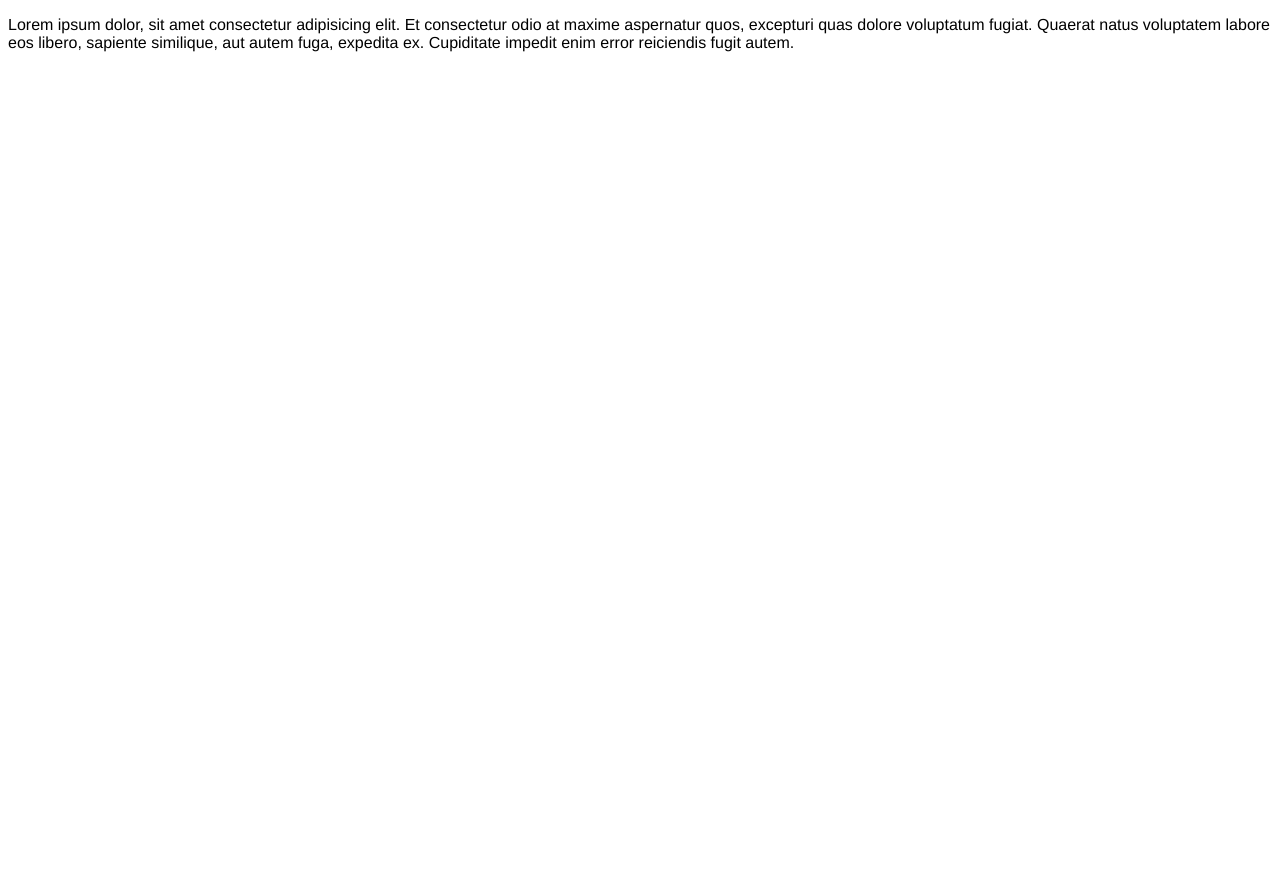
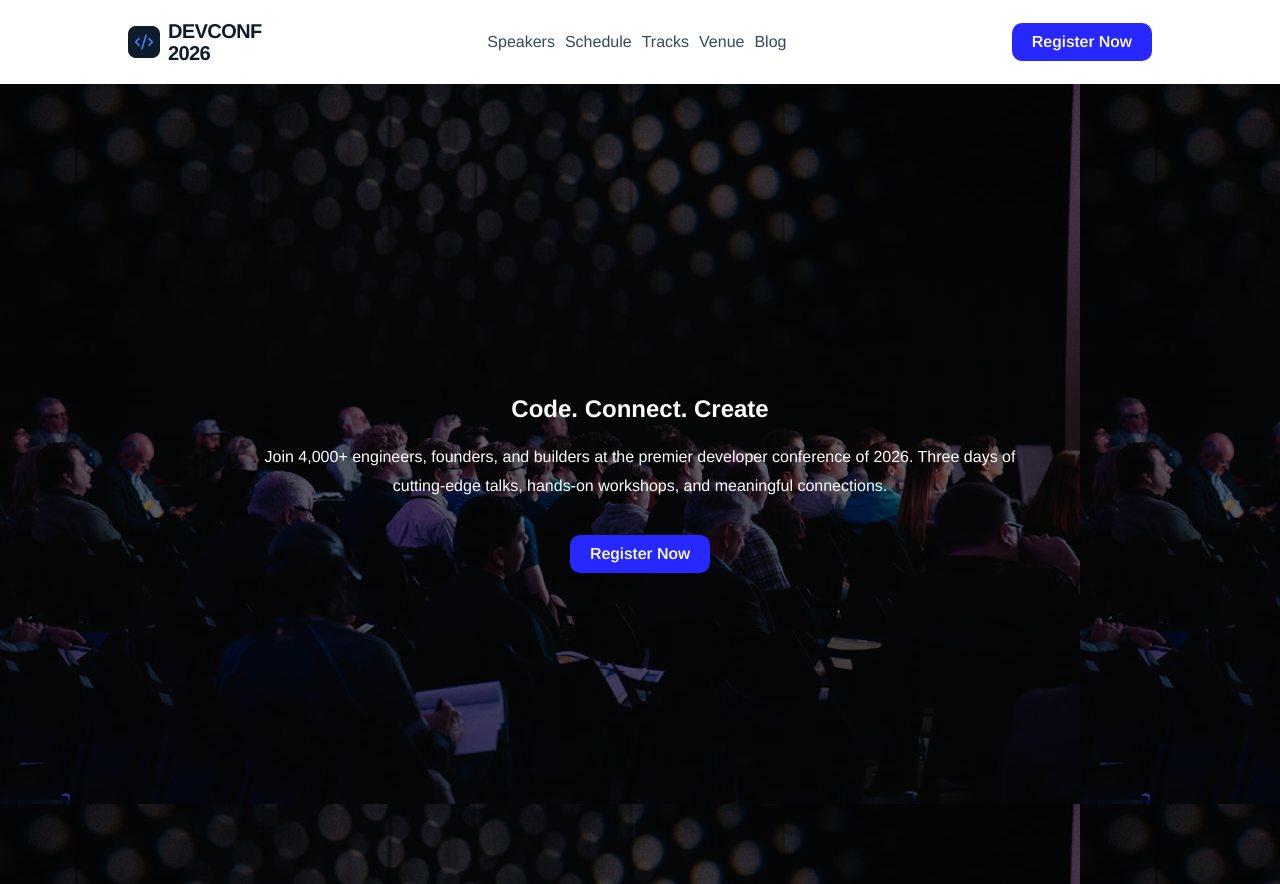
Before and after one commit to Yeshrat-Zerin-Yera/B14-A01-DevConf-2026, a plain HTML site: page index.html in a window 1280 px wide. Before the commit the page ends 800 px from the top, so only its background shows below. Drawn offline with nearby package versions, Linux system fonts and the light colour scheme.

Commit message:
NavBar Banner Added

```diff
--- a/index.html
+++ b/index.html
@@ -15,7 +15,28 @@
 </head>
 <body>
     <header>
-        <p>Lorem ipsum dolor, sit amet consectetur adipisicing elit. Et consectetur odio at maxime aspernatur quos, excepturi quas dolore voluptatum fugiat. Quaerat natus voluptatem labore eos libero, sapiente similique, aut autem fuga, expedita ex. Cupiditate impedit enim error reiciendis fugit autem.</p>
+        <nav>
+            <!-- Left Nav -->
+             <img src="./assets/logo.png" alt="Logo">
+             <!-- Middle nav -->
+              <ul class="middle-nav">
+                    <li>Speakers</li>
+                    <li>Schedule</li>
+                    <li>Tracks</li>
+                    <li>Venue</li>
+                    <li>Blog</li>
+                </ul>
+                <!-- Right nav -->
+                 <button class="common-btn">Register Now</button>
+        </nav>
     </header>
+    <!-- Banner section -->
+    <section class="banner">
+        <div>
+            <h1>Code. Connect. Create</h1>
+            <p>Join 4,000+ engineers, founders, and builders at the premier developer conference of 2026. Three days of cutting-edge talks, hands-on workshops, and meaningful connections.</p>
+            <button class="common-btn">Register Now</button>
+        </div>
+    </section>
 </body>
 </html>
--- a/style.css
+++ b/style.css
@@ -1,3 +1,59 @@
+/* Universal selector */
 *{
     font-family: "Arimo", sans-serif;
+    margin: 0;
+    padding: 0;
 }
+/* Common button */
+.common-btn{
+    background-color: #2727ff;
+    color: white;
+    border: none;
+    border-radius: 10px;
+    padding: 10px 20px;
+    font-weight: 600;
+    font-size: 16px;
+}
+.common-btn:hover{
+    box-shadow: 2px 1px 10px black;
+}
+/* Navigation */
+nav{
+    width: 80%;
+    margin: auto;
+    padding: 20px 20px;
+    display:flex;
+    justify-content: space-between;
+    align-items: center;
+}
+.middle-nav{
+    display: flex;
+    justify-content: space-between;
+    align-items: center;
+    gap: 10px;
+    list-style: none;
+    color: #36485a;
+}
+/* Banner */
+.banner{
+    background-repeat: no-repeat;
+    background-size: cover;
+    height: 100vh;
+    text-align: center;
+    color: white;
+    background: linear-gradient(rgba(0, 0, 0, .6), rgba(0, 0, 0, .6)), url("./assets/banner.jpg");
+    display: flex;
+    align-items: center;
+    justify-content: center;
+}
+.banner div{
+    text-align: center;
+}
+.banner div h1{
+    margin-bottom: 20px;
+}
+.banner div p{
+    margin-bottom: 35px;
+    line-height: 1.8;
+    max-width: 800px;
+}
```
